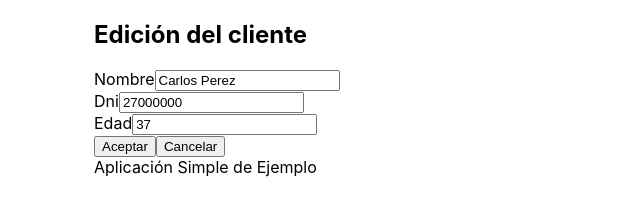
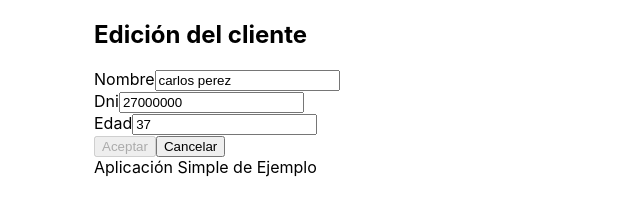
Before and after one commit to 21raknar/CustomersApp, a React (Create React App) app: page /customers/27000000/edit in a window 1280 px wide. Shown: the part 156-363 px from the top of the page, without its empty margins (0-640 px from the left). Built offline with nearby package versions, Linux system fonts and the light colour scheme; data requests are answered from the project's data file.

Commit message:
Vid. 206

```diff
--- a/db.json
+++ b/db.json
@@ -10,12 +10,13 @@
       "id": "30000000",
       "dni": "300000",
       "name": "Otro",
-      "age": "38"
+      "age": 32
     },
+
     {
       "id": "33000000",
       "dni": "33000000",
-      "name": "Luis Martinez",
+      "name": "LUIS MARTINEZ",
       "age": 32
     }
   ],
--- a/package.json
+++ b/package.json
@@ -6,6 +6,7 @@
     "@testing-library/jest-dom": "^4.2.4",
     "@testing-library/react": "^9.3.2",
     "@testing-library/user-event": "^7.1.2",
+    "json-server": "^0.16.1",
     "react": "^16.13.1",
     "react-dom": "^16.13.1",
     "react-redux": "^7.2.0",
--- a/src/components/CustomerEdit.js
+++ b/src/components/CustomerEdit.js
@@ -3,6 +3,7 @@ import PropTypes from "prop-types";
 import { reduxForm, Field } from "redux-form";
 import { setPropsAsInitial } from "../helpers/setPropsAsInitial";
 import CustomerActions from "./CustomerActions";
+import { Prompt } from "react-router-dom";
 
 const isNumber = (value) =>
   isNaN(Number(value)) && "El campo debe ser un numero";
@@ -29,7 +30,27 @@ const MyField = ({ input, meta, type, label, name }) => (
   </div>
 );
 
-const CustomerEdit = ({ name, age, dni, handleSubmit, submitting, onBack }) => {
+const toNumber = (value) => value && Number(value);
+
+const toUpper = (value) => value && value.toUpperCase();
+
+const toLower = (value) => value && value.toLowerCase();
+
+const onlyGrow = (value, previousValue, values) =>
+  value && previousValue && (value > previousValue ? value : previousValue);
+
+//Variables de redux form: submitting (enviando el formulario), pristine (si no se ha hecho alguna modificación)
+//submitSucceeded (se envia correctamente el formulario)
+const CustomerEdit = ({
+  name,
+  age,
+  dni,
+  handleSubmit,
+  submitting,
+  onBack,
+  pristine,
+  submitSucceeded,
+}) => {
   return (
     <div>
       <h2>Edición del cliente</h2>
@@ -39,6 +60,8 @@ const CustomerEdit = ({ name, age, dni, handleSubmit, submitting, onBack }) => {
           component={MyField}
           type="text"
           label="Nombre"
+          parse={toUpper}
+          format={toLower}
         ></Field>
         <Field
           name="dni"
@@ -53,14 +76,22 @@ const CustomerEdit = ({ name, age, dni, handleSubmit, submitting, onBack }) => {
           type="number"
           validate={isNumber}
           label="Edad"
+          parse={toNumber}
+          normalize={onlyGrow}
         ></Field>
 
         <CustomerActions>
-          <button type="submit" disabled={submitting}>
+          <button type="submit" disabled={pristine || submitting}>
             Aceptar
           </button>
-          <button onClick={onBack}>Cancelar</button>
+          <button type="button" disabled={submitting} onClick={onBack}>
+            Cancelar
+          </button>
         </CustomerActions>
+        <Prompt
+          when={!pristine && !submitSucceeded}
+          message="Se perderan los datos si continua"
+        ></Prompt>
       </form>
     </div>
   );
```
Also changed, not shown: 1 other file (tests, documents, lock files or other folders).
